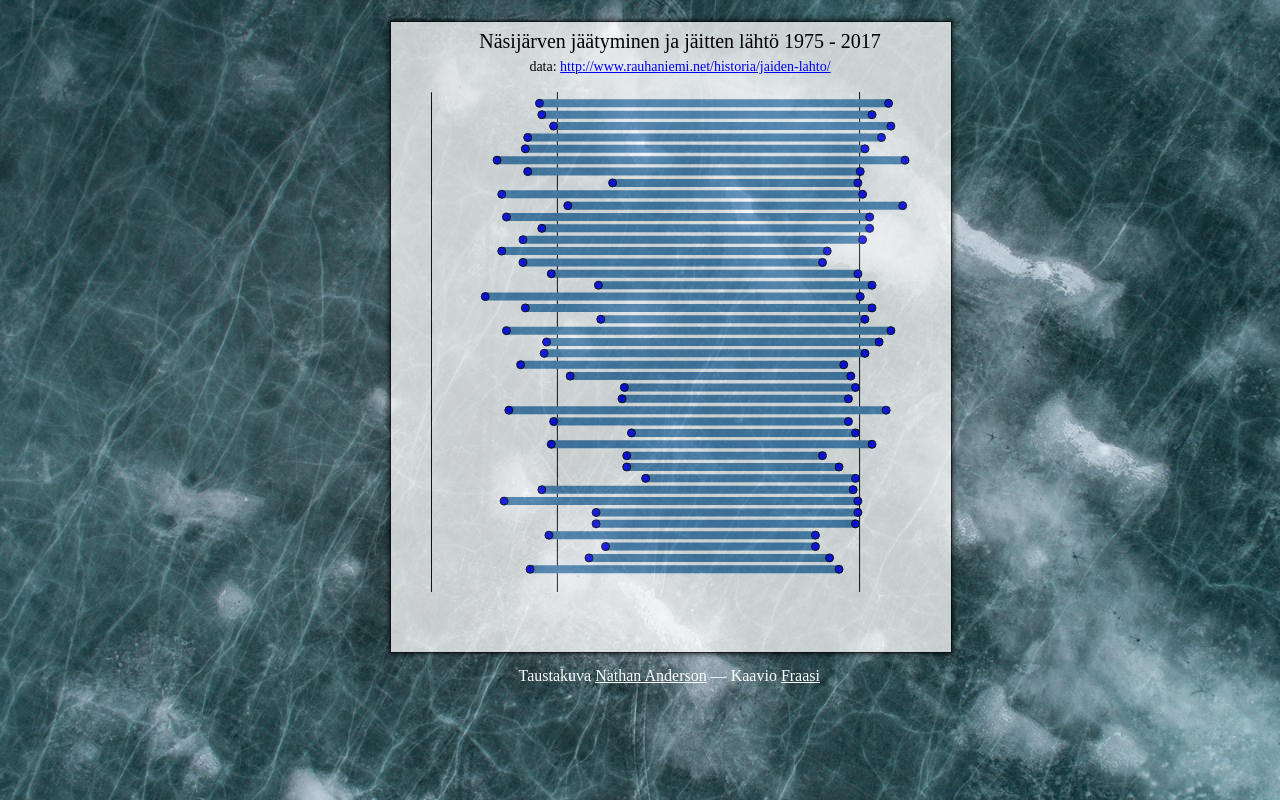
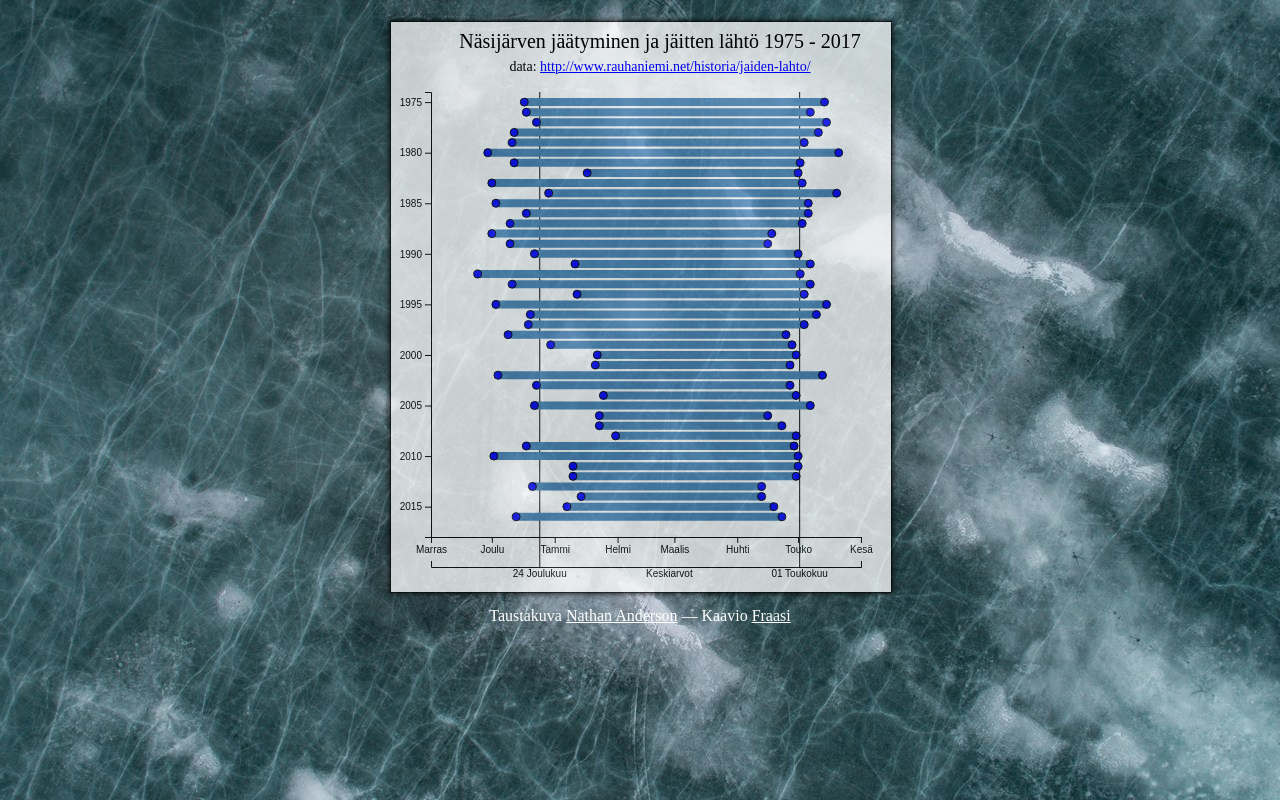
Before and after one commit to Fraasi/nasijarven-jaat, a website: page index.html in a window 1280 px wide. Drawn offline with nearby package versions, Linux system fonts and the light colour scheme.

Commit message:
changed padding to margins to fix firefox axis

```diff
--- a/index.css
+++ b/index.css
@@ -14,19 +14,18 @@ svg {
     opacity: 0.75;
     box-shadow: 0px 0px 5px 1px black;
     border: 1px solid;
-    padding: 70px 20px 60px 40px;
 }
 
 .title {
     text-align: center;
     position: relative;
-    left: 40px;
+    left: 20px;
     top: 55px;
     z-index: 5;
 }
 
 .unsplash, .unsplash a, .unsplash:visited {
-    text-align: end;
+    text-align: center;
     color: white;
     width: 360px;
     margin: 10px auto;
--- a/index.js
+++ b/index.js
@@ -1,12 +1,6 @@
-if (typeof InstallTrigger !== 'undefined') {
-	const h3 = document.createElement('h3');
-	h3.style.color = 'white';
-	h3.innerHTML = 'Firefoxilla renderöintiongelmia d3.js:n kanssa, käytä chrome tai ms edge selainta.';
-	document.querySelector('body').insertAdjacentElement('afterbegin', h3);
-}
-
-const width = 500;
-const height = 500;
+const margin = {top: 70, right: 30, bottom: 55, left: 40};
+const width = 500 - margin.right - margin.left;
+const height = 570 - margin.top - margin.bottom;
 const FI = d3.timeFormatLocale({
 	'decimal': '.',
 	'thousands': ',',
@@ -57,8 +51,8 @@ d3.select('#d3-wrapper')
 
 const svg = d3.select('#d3-wrapper')
 	.append('svg')
-	.attr('width', width)
-	.attr('height', height);
+	.attr('width', width + margin.right + margin.left)
+	.attr('height', height + margin.top + margin.bottom);
 
 const yScale = d3.scaleLinear()
 	.domain([1974, 2018])
@@ -69,6 +63,7 @@ const yAxis = d3.axisLeft(yScale)
 
 svg.append('g')
 	.attr('class', 'y-axis')
+	.attr('transform',  `translate(${margin.left}, ${margin.top})`)
 	.call(yAxis);
 
 const xScale = d3.scaleTime()
@@ -81,7 +76,7 @@ const xAxis = d3.axisBottom(xScale)
 
 svg.append('g')
 	.attr('class', 'x-axis')
-	.attr('transform', `translate(0, ${height})`)
+	.attr('transform', `translate(${margin.left}, ${height + margin.top})`)
 	.call(xAxis);
 
 const avgAxis = d3.axisBottom(xScale)
@@ -92,15 +87,15 @@ const avgAxis = d3.axisBottom(xScale)
 
 svg.append('g')
 	.attr('class', 'avg-axis')
-	.attr('transform', `translate(0, ${height + 30})`)
+	.attr('transform', `translate(${margin.left}, ${height + margin.top + 30})`)
 	.call(avgAxis);
 
 d3.select('.avg-axis')
 	.append('text')
 	.style('fill', 'black')
-	.attr('x', 270)
+	.attr('x', width / 2)
 	.attr('y', 10)
-	.attr('text-anchor', 'middle')
+	.attr('text-anchor', 'start')
 	.text('Keskiarvot');
 
 
@@ -127,16 +122,16 @@ function drawPoint(d, y) {
 		.style('stroke', 'black')
 		.style('stroke-width', '1px')
 		.attr('r', 4)
-		.attr('cx', xScale(d))
-		.attr('cy', yScale(y));
+		.attr('cx', xScale(d) + margin.left)
+		.attr('cy', yScale(y) + margin.top);
 }
 
 function drawLine(start, end, year) {
 	svg.append('line')
-		.attr('x1', xScale(start))
-		.attr('y1', yScale(year))
-		.attr('x2', xScale(end))
-		.attr('y2', yScale(year))
+		.attr('x1', xScale(start) + margin.left)
+		.attr('y1', yScale(year) + margin.top)
+		.attr('x2', xScale(end) + margin.left)
+		.attr('y2', yScale(year) + margin.top)
 		.attr('class', year)
 		.style('opacity', 1)
 		.attr('stroke', 'steelblue')
```
